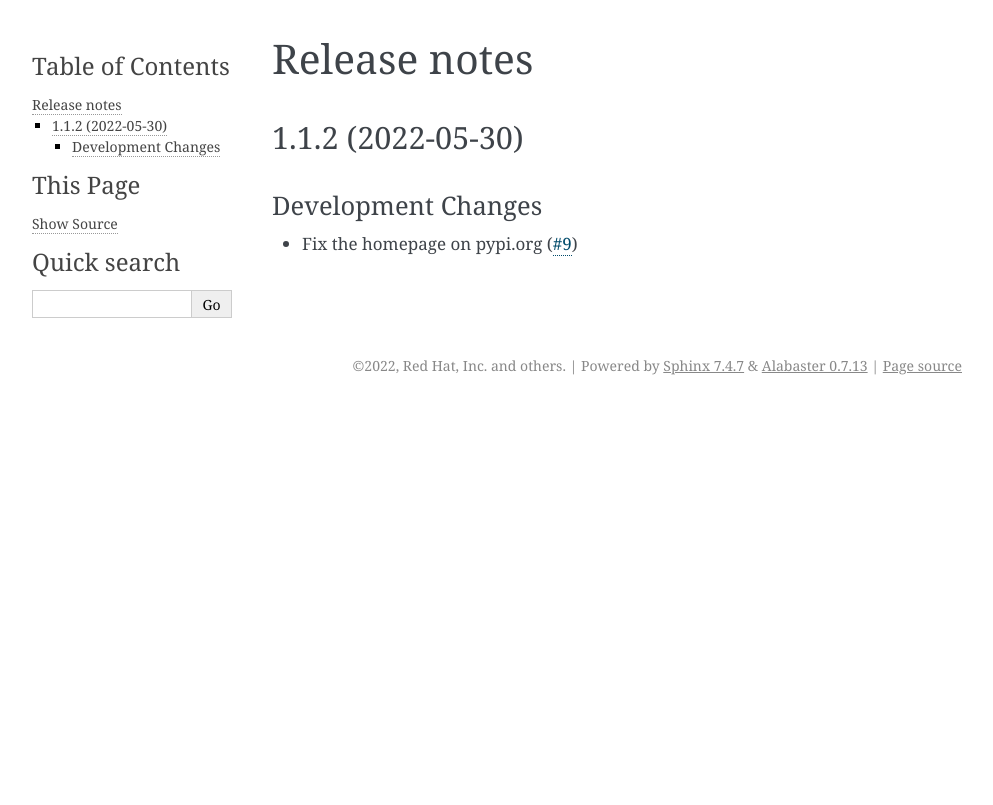
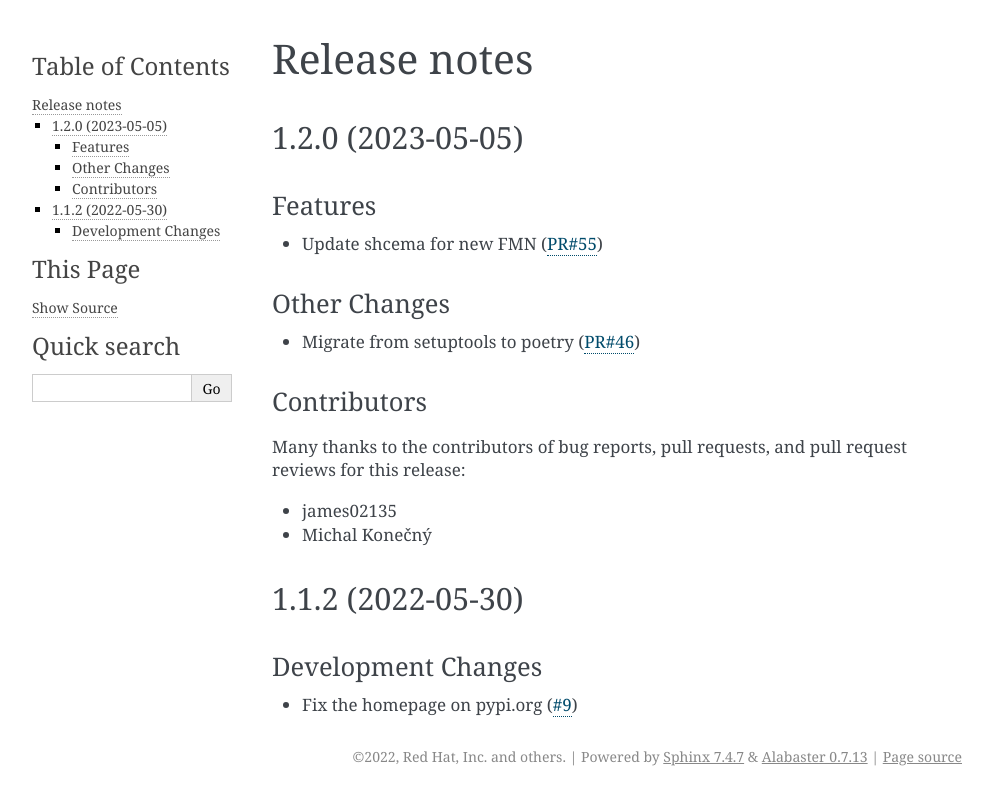
Before and after one commit to fedora-infra/the-new-hotness-messages, a Sphinx documentation site: the page built from docs/release-notes.rst, in a window 1280 px wide. Shown: the top 805 px of the page, without its empty margins (148-1141 px from the left). Built offline with Sphinx 7.4.7, drawn with Linux system fonts in a browser that asks for light colours.

Commit message:
the-new-hotness-schema 1.2.0
Signed-off-by: Michal Konečný <mkonecny@redhat.com>

```diff
--- a/docs/release-notes.rst
+++ b/docs/release-notes.rst
@@ -3,6 +3,31 @@ Release notes
 =============
 
 .. towncrier release notes start
+
+1.2.0 (2023-05-05)
+==================
+
+Features
+--------
+
+* Update shcema for new FMN
+  (`PR#55 <https://github.com/fedora-infra/the-new-hotness-messages/pull/55>`_)
+
+
+Other Changes
+-------------
+
+* Migrate from setuptools to poetry
+  (`PR#46 <https://github.com/fedora-infra/the-new-hotness-messages/pull/46>`_)
+
+
+Contributors
+------------
+Many thanks to the contributors of bug reports, pull requests, and pull request
+reviews for this release:
+
+* james02135
+* Michal Konečný
 
 
 1.1.2 (2022-05-30)
--- a/pyproject.toml
+++ b/pyproject.toml
@@ -60,7 +60,7 @@ exclude = '''
 
 [tool.poetry]
 name = "fedora_messaging_the_new_hotness_schema"
-version = "1.1.2"
+version = "1.2.0"
 description = "JSON schema definitions for messages published by the-new-hotness"
 authors = ["Fedora Infrastructure Team <infrastructure@lists.fedoraproject.org>"]
 maintainers = ["Fedora Infrastructure Team <infrastructure@lists.fedoraproject.org>"]
```
Also changed, not shown: 1 other file.
